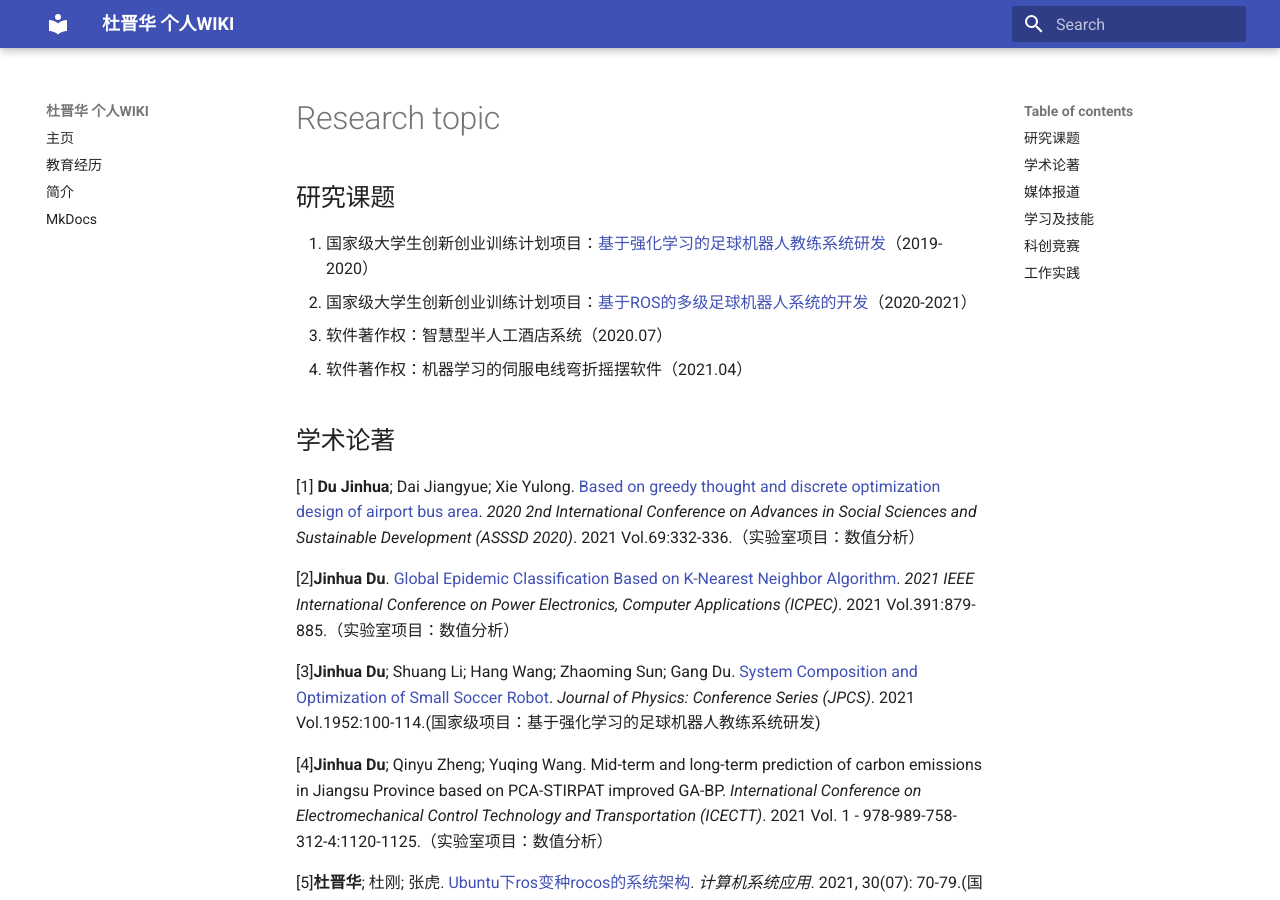
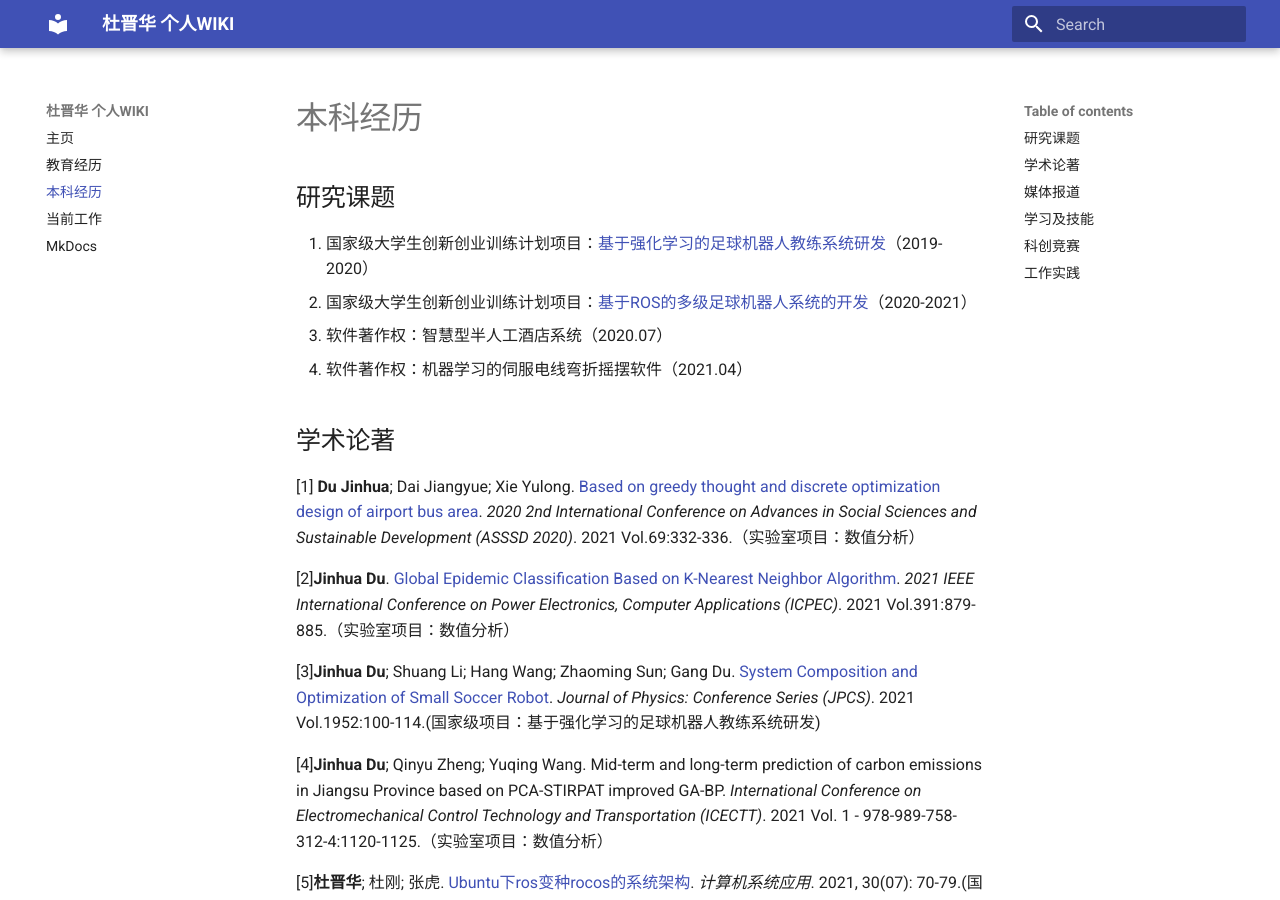
Before and after one commit to dujh22/Dujinhua_wiki, an MkDocs documentation site: the page built from docs/research_topic.md, in a window 1280 px wide and 900 px high. Built offline with MkDocs 1.6.1 and Material for MkDocs 9.7.7, drawn with Linux system fonts in a browser that asks for light colours; some of the changed lines change nothing that is shown.

Commit message:
first commit

```diff
--- a/mkdocs.yml
+++ b/mkdocs.yml
@@ -2,7 +2,8 @@
 nav:
     - 主页: index.md
     - 教育经历: education.md
-    - 简介: test.md
+    - 本科经历: research_topic.md
+    - 当前工作: now.md
     - MkDocs: more.md
 theme:
     name: 'material'
```
